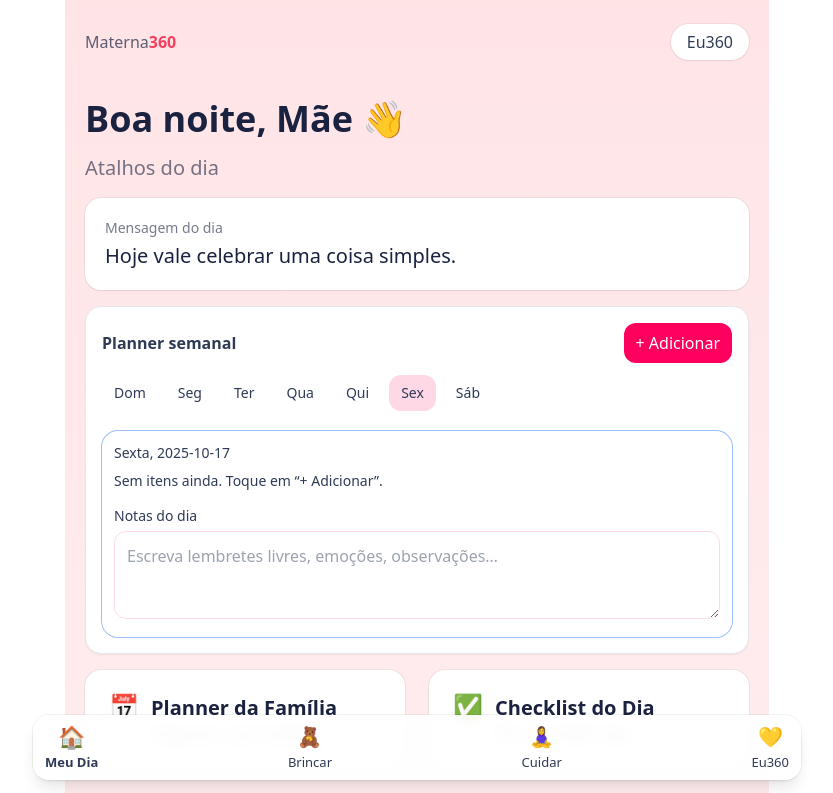
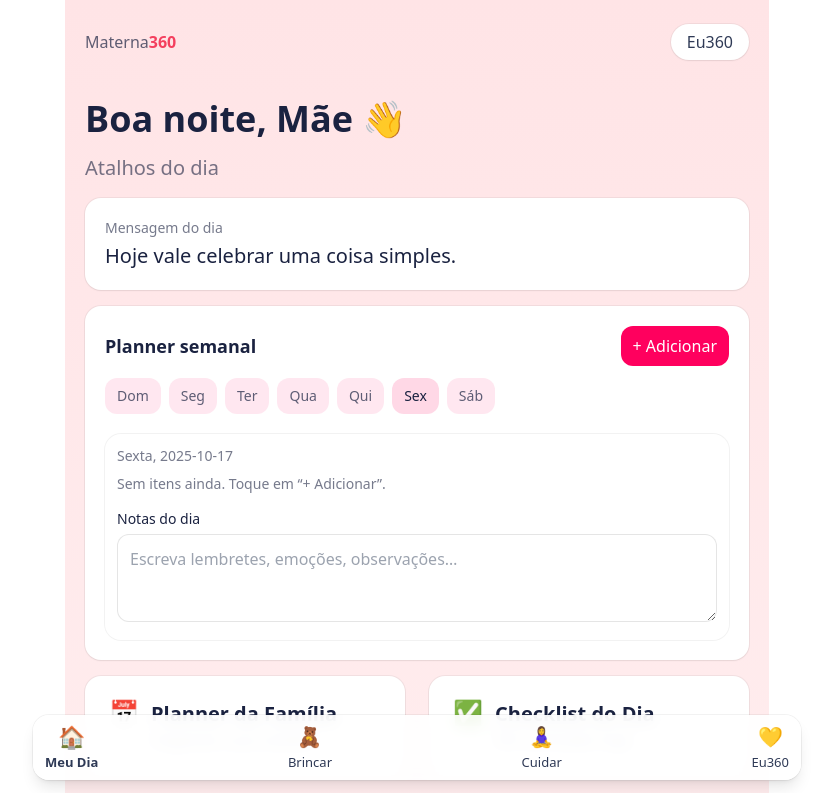
Before and after one commit to simonebrusco/materna360-app, a Next.js app in the folder materna360_starter/: page /meu-dia in a window 1280 px wide. Shown: the top 793 px of the page, without its empty margins (223-1056 px from the left). Built offline with nearby package versions, Linux system fonts and the light colour scheme.

Commit message:
Update PlannerWeekly.jsx

```diff
--- a/materna360_starter/components/PlannerWeekly.jsx
+++ b/materna360_starter/components/PlannerWeekly.jsx
@@ -1,20 +1,43 @@
-'use client';
+// materna360_starter/components/PlannerWeekly.jsx
+"use client";
 
-import { useEffect, useMemo, useState } from 'react';
-import { get, set, keys, weekDaysPt, fullWeekPt } from '@/lib/m360';
+/**
+ * Planner semanal + notas livres
+ * - Armazena no localStorage em "m360:planner"
+ * - Standalone (não depende de '@/lib/m360')
+ * - Não altera rotas; aparece como um card na Home "Meu Dia"
+ */
 
-// =======================================================
-// Materna360 — Planner semanal + notas livres
-// Cores: usa as CSS vars definidas em styles/globals.css
-// Não quebra nada existente (componente standalone)
-// =======================================================
+import { useEffect, useMemo, useState } from "react";
+
+const STORAGE_KEY = "m360:planner";
+
+function readPlanner() {
+  if (typeof window === "undefined") return {};
+  try {
+    const raw = window.localStorage.getItem(STORAGE_KEY);
+    return raw ? JSON.parse(raw) : {};
+  } catch {
+    return {};
+  }
+}
+
+function writePlanner(next) {
+  if (typeof window === "undefined") return;
+  try {
+    window.localStorage.setItem(STORAGE_KEY, JSON.stringify(next));
+  } catch {}
+}
+
+const WEEK_SHORT = ["Dom", "Seg", "Ter", "Qua", "Qui", "Sex", "Sáb"];
+const WEEK_FULL  = ["Domingo","Segunda","Terça","Quarta","Quinta","Sexta","Sábado"];
 
 export default function PlannerWeekly() {
   const [planner, setPlanner] = useState({});
   const [activeIndex, setActiveIndex] = useState(new Date().getDay());
 
   useEffect(() => {
-    setPlanner(get(keys.planner, {}));
+    setPlanner(readPlanner());
   }, []);
 
   const week = useMemo(() => {
@@ -27,24 +50,25 @@ export default function PlannerWeekly() {
       days.push({
         iso: d.toISOString().slice(0, 10),
         dow: i,
-        label: weekDaysPt[i],
+        label: WEEK_SHORT[i],
       });
     }
     return days;
   }, []);
 
   const activeDay = week[activeIndex];
-  const data = planner[activeDay?.iso] ?? { items: [], notes: '' };
+  const data = planner[activeDay?.iso] ?? { items: [], notes: "" };
 
   function persist(next) {
-    set(keys.planner, next);
+    writePlanner(next);
     setPlanner(next);
   }
 
   function addItem() {
-    const label = typeof window !== 'undefined'
-      ? window.prompt('Nova tarefa rápida para o Planner (ex: “Lancheiras”, “Ler 10min”)')
-      : null;
+    const label =
+      typeof window !== "undefined"
+        ? window.prompt('Nova tarefa (ex: "Lancheiras", "Ler 10min")')
+        : null;
     if (!label) return;
     const next = {
       ...planner,
@@ -59,7 +83,7 @@ export default function PlannerWeekly() {
   function toggleItem(i) {
     const nextItems = [...data.items];
     const was = nextItems[i];
-    nextItems[i] = was.startsWith('✓ ') ? was.replace(/^✓\s/, '') : `✓ ${was}`;
+    nextItems[i] = was.startsWith("✓ ") ? was.replace(/^✓\s/, "") : `✓ ${was}`;
     const next = {
       ...planner,
       [activeDay.iso]: { ...data, items: nextItems },
@@ -76,17 +100,18 @@ export default function PlannerWeekly() {
   }
 
   return (
-    <section className="bg-[--m360-white] rounded-2xl shadow-sm border border-[--m360-blush]/60 p-4">
+    <section className="rounded-2xl bg-white ring-1 ring-black/5 shadow-sm p-4 md:p-5">
       <header className="flex items-center justify-between mb-3">
-        <h2 className="text-base font-semibold text-[--m360-navy]">Planner semanal</h2>
+        <h2 className="text-base md:text-lg font-semibold text-[#1A2240]">Planner semanal</h2>
         <button
           onClick={addItem}
-          className="rounded-xl px-3 py-2 text-[--m360-white] bg-[--m360-coral] hover:opacity-90"
+          className="rounded-xl px-3 py-2 text-white bg-[#ff005e] hover:opacity-90"
         >
           + Adicionar
         </button>
       </header>
 
+      {/* Tabs dos dias da semana */}
       <nav className="flex gap-2 overflow-x-auto pb-2">
         {week.map((d, i) => (
           <button
@@ -94,23 +119,26 @@ export default function PlannerWeekly() {
             onClick={() => setActiveIndex(i)}
             className={`px-3 py-2 rounded-xl text-sm font-medium ${
               i === activeIndex
-                ? 'bg-[--m360-blush] text-[--m360-navy]'
-                : 'bg-[--m360-blush]/50 text-[--m360-navy]/70'
+                ? "bg-[#ffd8e6] text-[#1A2240]"
+                : "bg-[#ffd8e6]/60 text-[#1A2240]/70"
             }`}
+            title={d.iso}
           >
-            {d.label}
+            {WEEK_SHORT[i]}
           </button>
         ))}
       </nav>
 
-      <div className="mt-3 rounded-2xl p-3 ring-1 ring-[--m360-navy]/10">
-        <div className="text-sm text-[--m360-navy]/70 mb-2">
-          {fullWeekPt[activeIndex]}, {activeDay?.iso}
+      {/* Conteúdo do dia ativo */}
+      <div className="mt-3 rounded-2xl ring-1 ring-black/5 p-3">
+        <div className="text-sm text-[#1A2240]/60 mb-2">
+          {WEEK_FULL[activeIndex]}, {activeDay?.iso}
         </div>
 
+        {/* Lista de itens */}
         <ul className="space-y-2">
           {data.items.length === 0 && (
-            <li className="text-sm text-[--m360-navy]/60">
+            <li className="text-sm text-[#1A2240]/60">
               Sem itens ainda. Toque em “+ Adicionar”.
             </li>
           )}
@@ -118,7 +146,7 @@ export default function PlannerWeekly() {
             <li key={`${it}-${i}`}>
               <button
                 onClick={() => toggleItem(i)}
-                className="w-full text-left px-3 py-2 rounded-xl bg-[--m360-blush]/40 hover:bg-[--m360-blush]"
+                className="w-full text-left px-3 py-2 rounded-xl bg-[#ffd8e6]/50 hover:bg-[#ffd8e6]"
               >
                 {it}
               </button>
@@ -126,12 +154,13 @@ export default function PlannerWeekly() {
           ))}
         </ul>
 
+        {/* Notas livres */}
         <div className="mt-3">
-          <label className="text-sm font-medium text-[--m360-navy]">Notas do dia</label>
+          <label className="text-sm font-medium text-[#1A2240]">Notas do dia</label>
           <textarea
-            className="mt-1 w-full min-h-[88px] rounded-xl border border-[--m360-blush] bg-[--m360-white] p-3 outline-none focus:ring-2 focus:ring-[--m360-coral]"
-            placeholder="Escreva lembretes livres, emoções, observações…"
-            value={data.notes ?? ''}
+            className="mt-1 w-full min-h-[88px] rounded-xl border border-black/10 bg-white p-3 outline-none focus:ring-2 focus:ring-[#ff005e]"
+            placeholder="Escreva lembretes, emoções, observações…"
+            value={data.notes ?? ""}
             onChange={(e) => saveNotes(e.target.value)}
           />
         </div>
```
